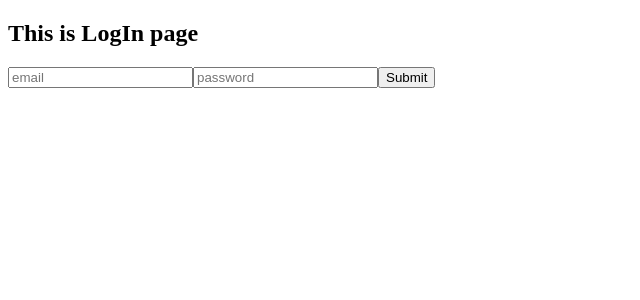
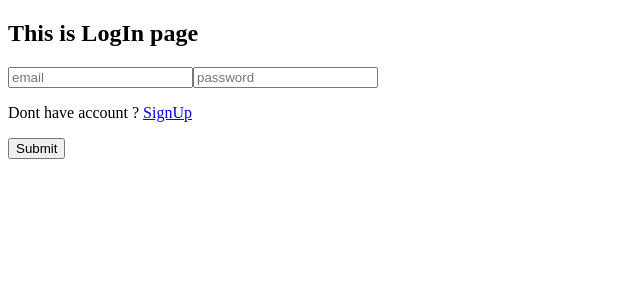
Before and after one commit to Souvik273/Full-Stack-CRUD-, a React (Vite) app in the folder client/: page /login in a window 1280 px wide. Shown: the top 300 px of the page, without its empty margins (0-640 px from the left). Built offline with nearby package versions, Linux system fonts and the light colour scheme.

Commit message:
signUp route added

```diff
--- a/client/components/user/Login.jsx
+++ b/client/components/user/Login.jsx
@@ -1,7 +1,10 @@
-import axios from "axios"
-import { useState } from "react"
+import axios from "axios";
+import { useState } from "react";
+import { Link } from "react-router";
+import { useNavigate } from "react-router-dom";
 
 const LogIn = ()=>{
+    const navigate = useNavigate();
     const [loginData , setLoginData] = useState({email:"",pass:""})
 
     const handleSubmit = (e)=>{
@@ -13,6 +16,7 @@
         .then((res) => {
             localStorage.setItem("accessToken", res.data.token)
             console.log(res.data)
+            navigate("/create-note");
         })
         .catch(err=>console.log(err.response.data))
     }
@@ -23,10 +27,11 @@
             <form onSubmit={handleSubmit}>
                 <input type="email" placeholder="email" onChange={(e)=>setLoginData((prev)=>({...prev,email:e.target.value}))}/>
                 <input type="password" placeholder="password" onChange={(e)=>setLoginData((prev)=>({...prev,pass:e.target.value}))}/>
+                <p>Dont have account ? <Link to={"/SignUp"}>SignUp</Link></p>
                 <input type="submit" placeholder="Submit"/>
             </form>
         </>
     )
 }
 
-export { LogIn }
+export { LogIn };
```
